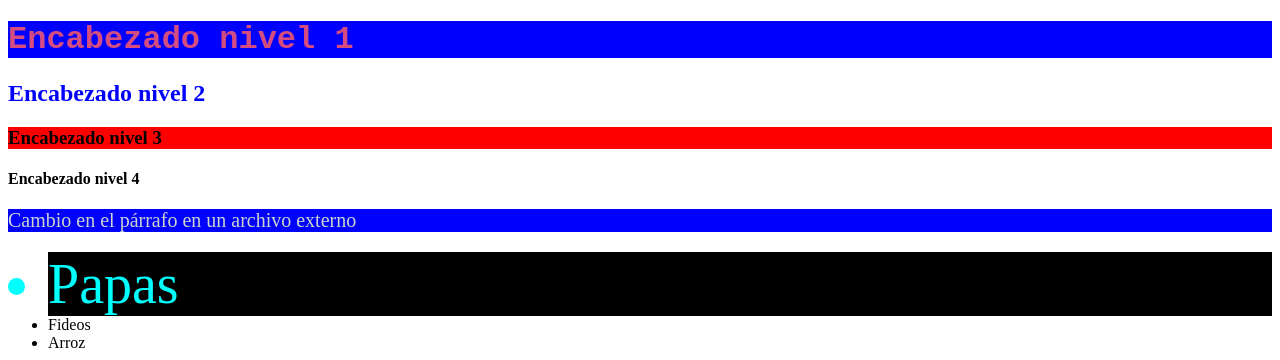
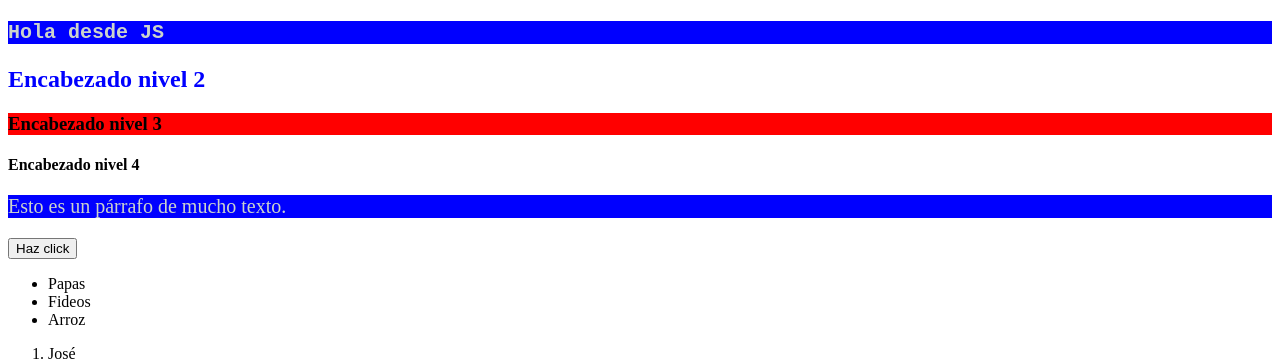
Before and after one commit to JoseGermanx/gen19-intro-javascript, a plain HTML site: page front/index.html in a window 1280 px wide. Shown: the top 360 px of the page. Drawn offline with Linux system fonts and the light colour scheme.

Commit message:
Eliminar estilos en línea del elemento de la lista y ajustar el script de JavaScript para mejorar la legibilidad y funcionalidad.

```diff
--- a/front/index.html
+++ b/front/index.html
@@ -21,8 +21,10 @@
     <h3>Encabezado nivel 3</h3>
     <h4>Encabezado nivel 4</h4>
     <p id="parrafo" class="bg-color-azul">Esto es un párrafo de mucho texto.</p>
+    <button onclick="mensaje()">Haz click</button>
+    <span id="mensaje"></span>
     <ul>
-        <li style="font-size: 56px; color: aqua; background-color: black;">Papas</li>
+        <li>Papas</li>
         <li>Fideos</li>
         <li>Arroz</li>
     </ul>
--- a/front/index.js
+++ b/front/index.js
@@ -1,8 +1,16 @@
 
-console.log("Hola desde JS en un archivo externo")
+// console.log("Hola desde JS en un archivo externo")
 
-document.getElementById("parrafo").textContent = "Cambio en el párrafo en un archivo externo"
+
 
 document.getElementById("encabezado-secundario").style.color = "blue"
 
-console.log(document)
+
+// console.log("Esperando el alert")
+
+function mensaje() {
+    document.getElementById("mensaje").textContent = "Resultado satisfactorio"
+    document.getElementById("mensaje").style.backgroundColor = "green"
+}
+
+document.getElementById("hola").innerHTML ="<p>Hola desde JS</p>"
```
